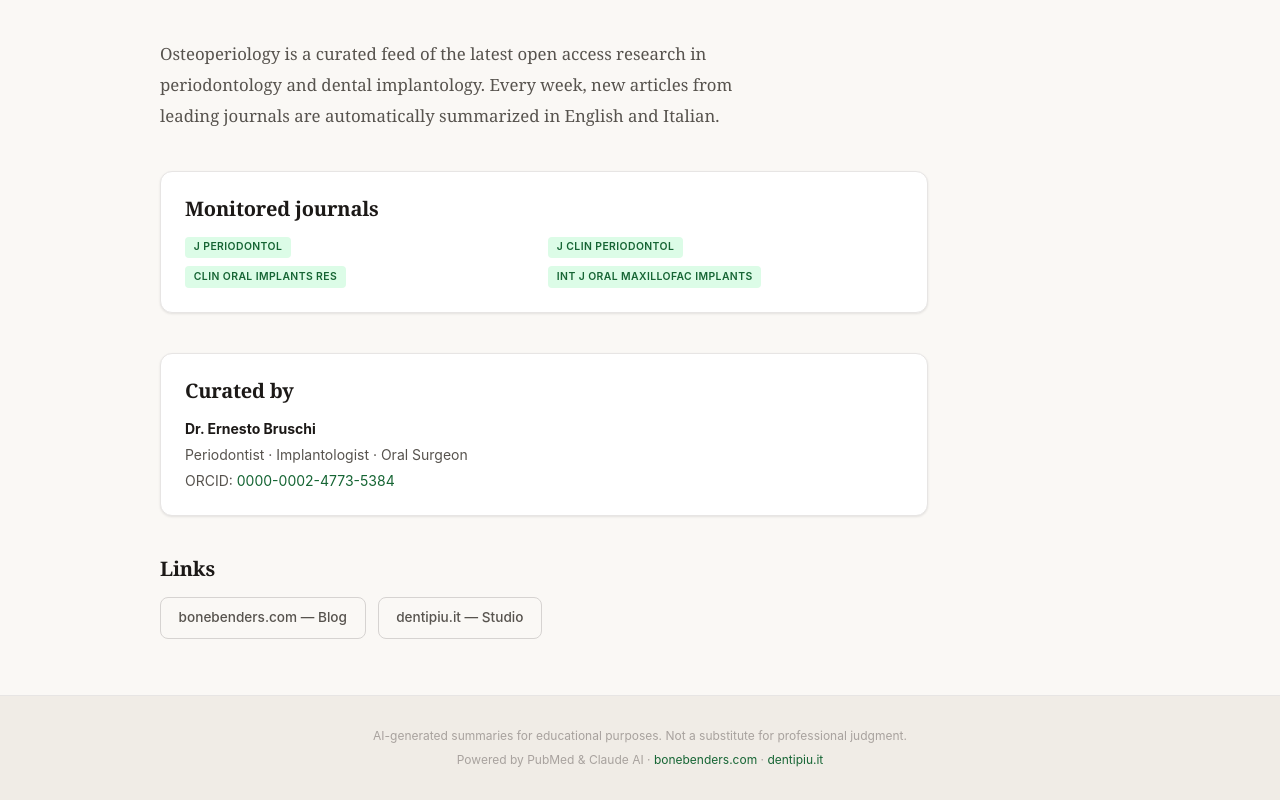
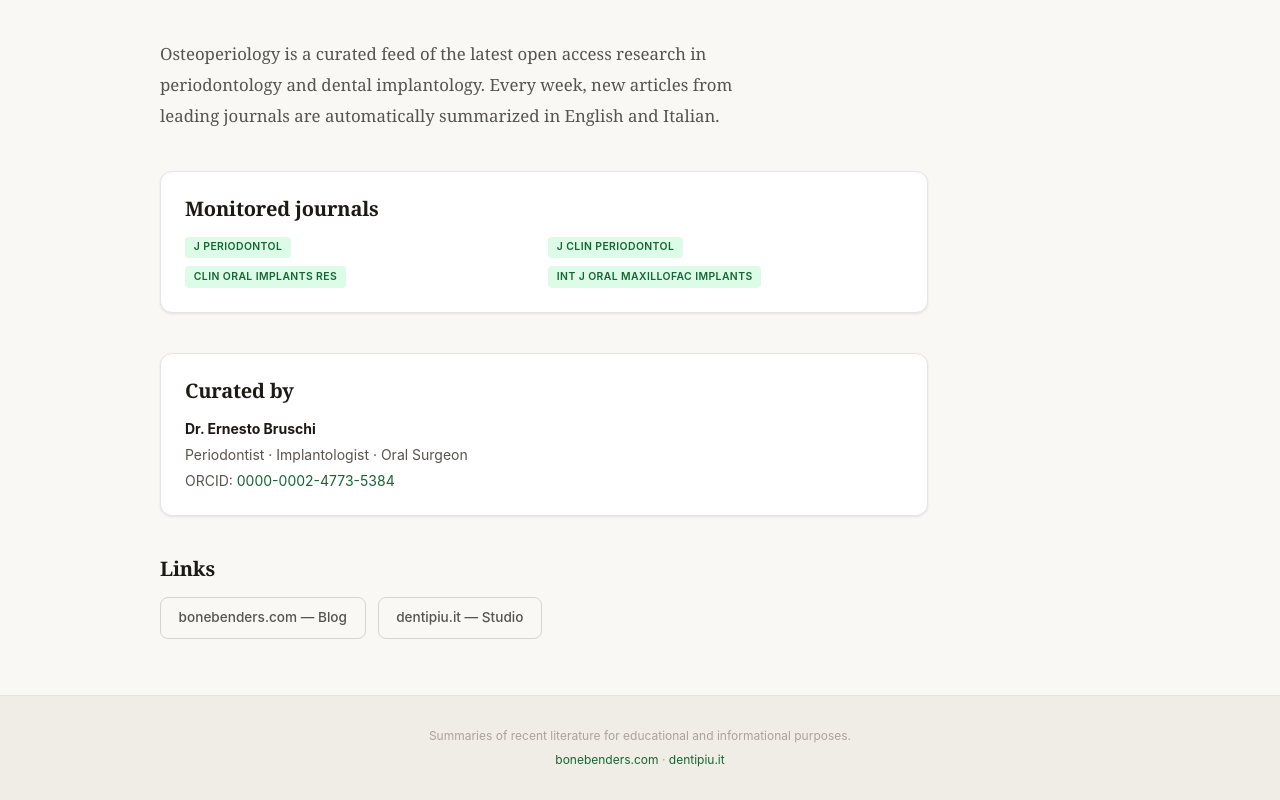
Before and after one commit to uliusXCaesar262/osteoperiology, a Next.js app: page /en/about in a window 1280 px wide. Shown: the part 248-1048 px from the top of the page. Built offline with nearby package versions, Linux system fonts and the light colour scheme.

Commit message:
Update footer: simpler disclaimer, keep links only

```diff
--- a/src/components/Footer.tsx
+++ b/src/components/Footer.tsx
@@ -8,11 +8,10 @@ export default function Footer({ dict }: FooterProps) {
       <div className="max-w-5xl mx-auto px-5 sm:px-8 space-y-2" style={{ color: "var(--color-ink-muted)" }}>
         <p>{dict.footer.disclaimer}</p>
         <p>
-          {dict.footer.poweredBy} ·{" "}
           <a href="https://bonebenders.com" target="_blank" rel="noopener noreferrer">
             bonebenders.com
-          </a>{" "}
-          ·{" "}
+          </a>
+          {" · "}
           <a href="https://dentipiu.it" target="_blank" rel="noopener noreferrer">
             dentipiu.it
           </a>
--- a/src/i18n/dictionaries/en.json
+++ b/src/i18n/dictionaries/en.json
@@ -34,7 +34,6 @@
     "links": "Links"
   },
   "footer": {
-    "disclaimer": "AI-generated summaries for educational purposes. Not a substitute for professional judgment.",
-    "poweredBy": "Powered by PubMed & Claude AI"
+    "disclaimer": "Summaries of recent literature for educational and informational purposes."
   }
 }
```
